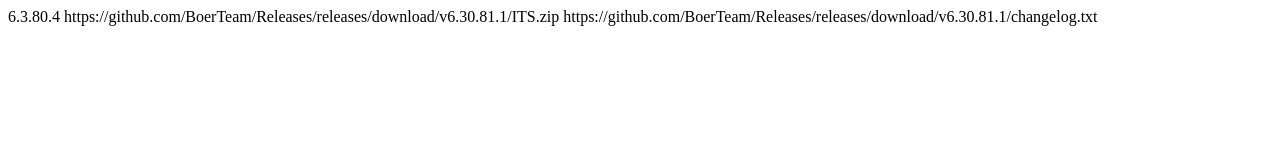
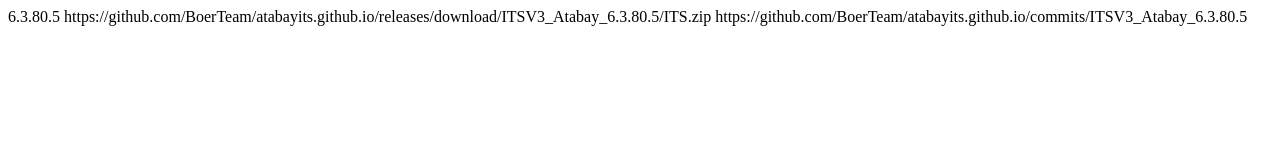
Before and after one commit to BoerTeam/ATABAYITS.GITHUB.IO, a plain HTML site: page index.html in a window 1280 px wide. Drawn offline with Linux system fonts and the light colour scheme.

Commit message:
Update index.html

```diff
--- a/index.html
+++ b/index.html
@@ -1,5 +1,5 @@
 <item>
-<version>6.3.80.4</version>
-<url>https://github.com/BoerTeam/Releases/releases/download/v6.30.81.1/ITS.zip</url>
-<changelog> https://github.com/BoerTeam/Releases/releases/download/v6.30.81.1/changelog.txt </changelog>
+<version>6.3.80.5</version>
+<url>https://github.com/BoerTeam/atabayits.github.io/releases/download/ITSV3_Atabay_6.3.80.5/ITS.zip</url>
+<changelog>https://github.com/BoerTeam/atabayits.github.io/commits/ITSV3_Atabay_6.3.80.5</changelog>
 </item>
```
